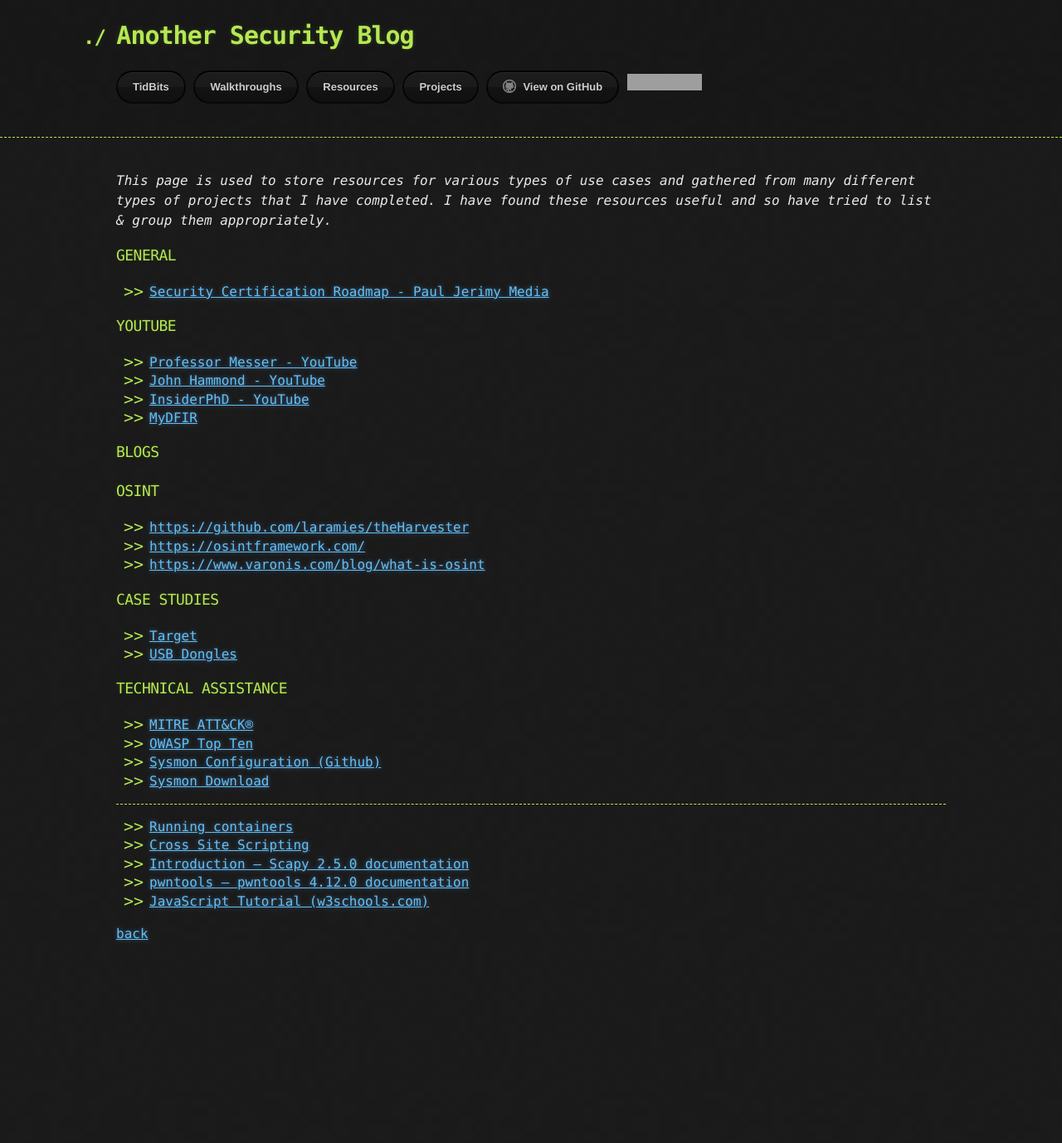
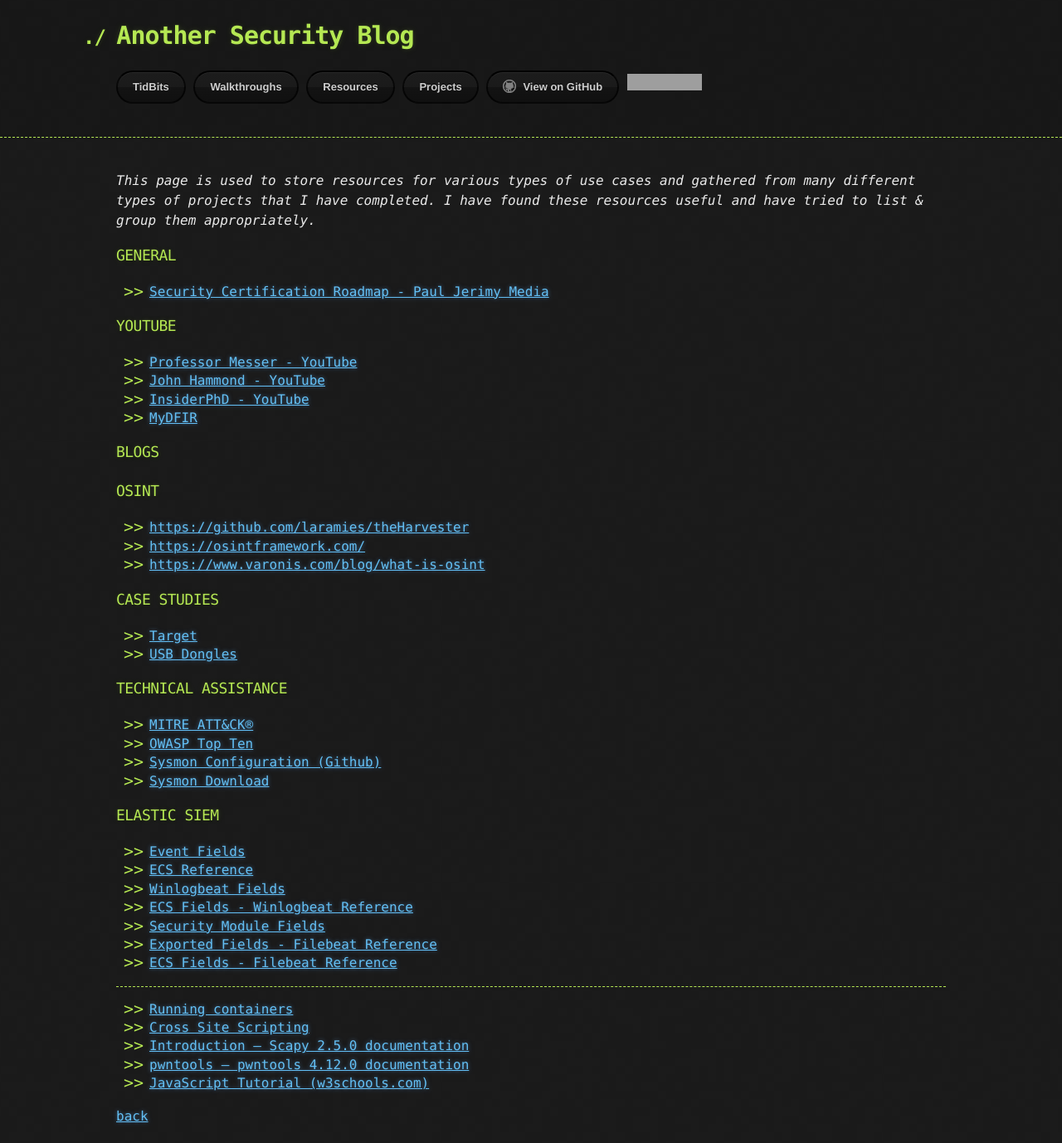
Before and after one commit to CyberCasquatch/cybercasquatch.github.io, a Jekyll site: the page built from Resources-page.md, in a window 1280 px wide. Shown: the whole page at 83% size. Built offline with Jekyll 4.4.1, drawn with Linux system fonts in a browser that asks for light colours; the repository's description, which GitHub fills in, is left out; before the commit the page ends 1158 px from its top, so only the background shows below that; grey boxes are pictures that could not be loaded.

Commit message:
Added some elastic resources.
Added some elastic resources.

```diff
--- a/Resources-page.md
+++ b/Resources-page.md
@@ -7,7 +7,7 @@
 ---
 
 
-_This page is used to store resources for various types of use cases and gathered from many different types of projects that I have completed. I have found these resources useful and so have tried to list & group them appropriately._
+_This page is used to store resources for various types of use cases and gathered from many different types of projects that I have completed. I have found these resources useful and have tried to list & group them appropriately._
 
 ### GENERAL
 * [Security Certification Roadmap - Paul Jerimy Media](https://pauljerimy.com/security-certification-roadmap/)
@@ -35,6 +35,15 @@
 *	[Sysmon Configuration (Github)](https://github.com/olafhartong/sysmon-modular/blob/master/sysmonconfig.xml)
 *	[Sysmon Download](https://learn.microsoft.com/en-us/sysinternals/downloads/sysmon)
 
+### ELASTIC SIEM
+* [Event Fields](https://www.elastic.co/guide/en/ecs/current/ecs-event.html#field-event-code)
+* [ECS Reference](https://www.elastic.co/guide/en/ecs/current/ecs-reference.html)
+* [Winlogbeat Fields](https://www.elastic.co/guide/en/beats/winlogbeat/current/exported-fields-winlog.html)
+* [ECS Fields - Winlogbeat Reference](https://www.elastic.co/guide/en/beats/winlogbeat/current/exported-fields-ecs.html)
+* [Security Module Fields](https://www.elastic.co/guide/en/beats/winlogbeat/master/exported-fields-security.html)
+* [Exported Fields - Filebeat Reference](https://www.elastic.co/guide/en/beats/filebeat/current/exported-fields.html)
+* [ECS Fields - Filebeat Reference](https://www.elastic.co/guide/en/beats/filebeat/current/exported-fields-ecs.html)
+
 ***
 * [Running containers](https://docs.pwntools.com/en/stable/)
 * [Cross Site Scripting](https://owasp.org/www-community/attacks/xss/)
```
